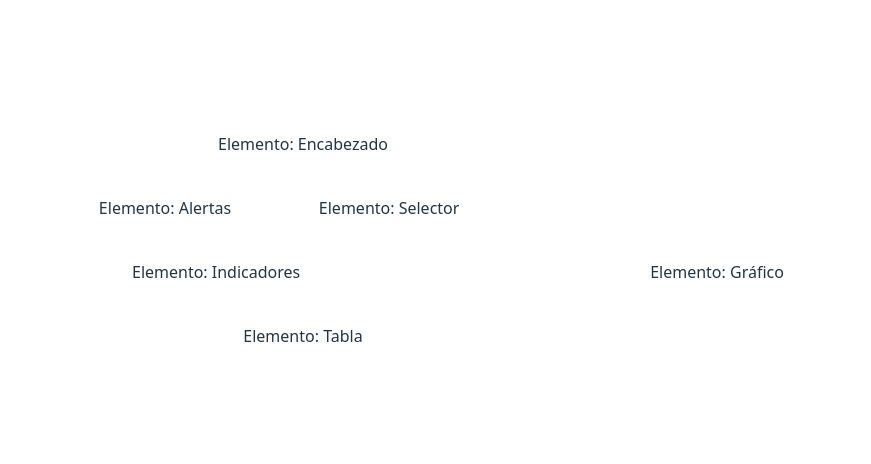
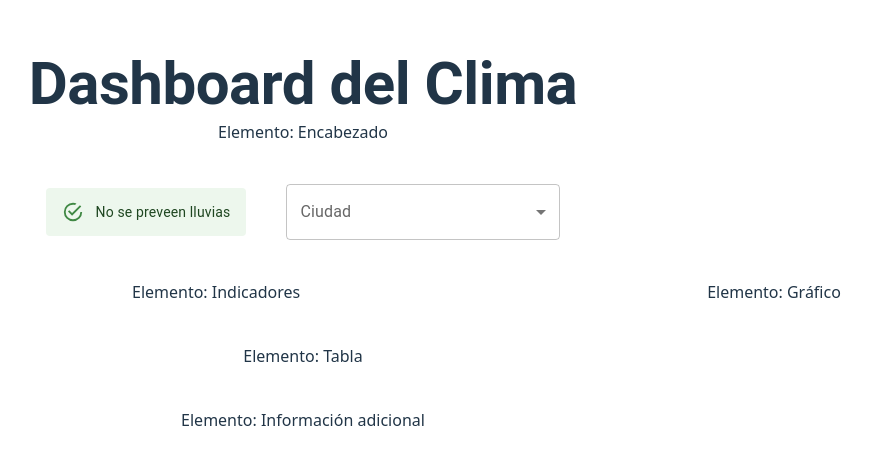
Before and after one commit to CrisPih/dashboard, a React (Vite) app: page / in a window 1280 px wide. Shown: the part 160-624 px from the top of the page, without its empty margins (337-1208 px from the left). Built offline with nearby package versions, Linux system fonts and the light colour scheme.

Commit message:
cambioooos

```diff
--- a/package.json
+++ b/package.json
@@ -3,7 +3,7 @@
   "private": true,
   "version": "0.0.0",
   "type": "module",
-  "homepage": "https://<CrisPih>.github.io/dashboard",
+  "homepage": "https://crispih.github.io/dashboard",
   "scripts": {
     "dev": "vite",
     "build": "tsc -b && vite build",
--- a/src/App.tsx
+++ b/src/App.tsx
@@ -1,38 +1,50 @@
-// import { useState } from 'react'
-// import reactLogo from './assets/react.svg'
-// import viteLogo from '/vite.svg'
-
+//import { useState } from 'react'
+//import reactLogo from './assets/react.svg'
+//import viteLogo from '/vite.svg'
 import './App.css'
 import { Grid } from '@mui/material';
+import HeaderUI from './components/HeaderUI';
+import AlertUI from './components/AlertUI';
+import SelectorUI from './components/SelectorUI';
 
 function App() {
+// const [count, setCount] = useState(0)
+
 return (
 <Grid container spacing={5} justifyContent="center" alignItems="center">
 
 {/* Encabezado */}
-      <Grid size={{ xs: 12, md: 12 }}>Elemento: Encabezado</Grid>
+<Grid size={{ xs: 12, md: 12 }}> <HeaderUI/> Elemento: Encabezado</Grid>
 
 {/* Alertas */}
-      <Grid>Elemento: Alertas</Grid>
+<Grid container justifyContent="right" alignItems="center">
+<AlertUI description="No se preveen lluvias"/>
+
+</Grid>
 
 {/* Selector */}
-      <Grid size={{ xs: 12, md: 3 }}>Elemento: Selector</Grid>
+<Grid size={{ xs: 12, md: 3 }}> <SelectorUI/></Grid>
 
 {/* Indicadores */}
 <Grid size={{ xs: 12, md: 9 }}>Elemento: Indicadores</Grid>
 
 {/* Gráfico */}
-      <Grid sx={{ display: { xs: "none", md: "block" } }}>
+<Grid
+sx={{ display: { xs: "none", md: "block"} }} >
 Elemento: Gráfico
 </Grid>
 
 {/* Tabla */}
-      <Grid sx={{ display: { xs: "none", md: "block" } }}>
+<Grid
+sx={{ display: { xs: "none", md: "block" } }}>
 Elemento: Tabla
 </Grid>
 
+{/* Información adicional */}
+<Grid size={{ xs: 12, md: 12 }}>Elemento: Información adicional</Grid>
+
 </Grid>
-  );
+)
 }
 
-export default App;
+export default App
--- /dev/null
+++ b/src/components/AlertUI.tsx
@@ -0,0 +1,11 @@
+import Alert from '@mui/material/Alert';
+
+interface AlertConfig {
+    description: string;
+}
+
+export default function AlertUI( config:AlertConfig ) {
+    return (
+        <Alert variant="standard" severity="success"> {config.description} </Alert>
+    )
+}
--- /dev/null
+++ b/src/components/HeaderUI.tsx
@@ -0,0 +1,12 @@
+import Typography from '@mui/material/Typography';
+
+export default function HeaderUI() {
+    return (
+        <Typography
+            variant="h2"
+            component="h1"
+            sx={{fontWeight: 'bold'}}>
+            Dashboard del Clima
+        </Typography>
+    )
+}
--- /dev/null
+++ b/src/components/SelectorUI.tsx
@@ -0,0 +1,42 @@
+import FormControl from '@mui/material/FormControl';
+import InputLabel from '@mui/material/InputLabel';
+import MenuItem from '@mui/material/MenuItem';
+import Select, { type SelectChangeEvent } from '@mui/material/Select';
+import { useState } from 'react';
+
+export default function SelectorUI() {
+
+    const [cityInput, setCityInput] = useState('');
+
+    const handleChange = (event: SelectChangeEvent<string>) => {
+        setCityInput(event.target.value)
+    };
+
+    return (
+        <FormControl fullWidth>
+            <InputLabel id="city-select-label">Ciudad</InputLabel>
+
+            <Select
+                labelId="city-select-label"
+                id="city-simple-select"
+                label="Ciudad"
+                onChange={handleChange}
+                value={cityInput}
+            >
+                <MenuItem disabled>
+                    <em>Seleccione una ciudad</em>
+                </MenuItem>
+                <MenuItem value="guayaquil">Guayaquil</MenuItem>
+                <MenuItem value="quito">Quito</MenuItem>
+                <MenuItem value="manta">Manta</MenuItem>
+                <MenuItem value="cuenca">Cuenca</MenuItem>
+            </Select>
+            {cityInput && (
+                <p>
+                    Información del clima en <span style={{ textTransform: 'capitalize', fontWeight: 'bold' }}>{cityInput}</span>
+                </p>
+            )}
+
+        </FormControl>
+    );
+}
```
Lines whose indentation alone changed are shown as unchanged.
